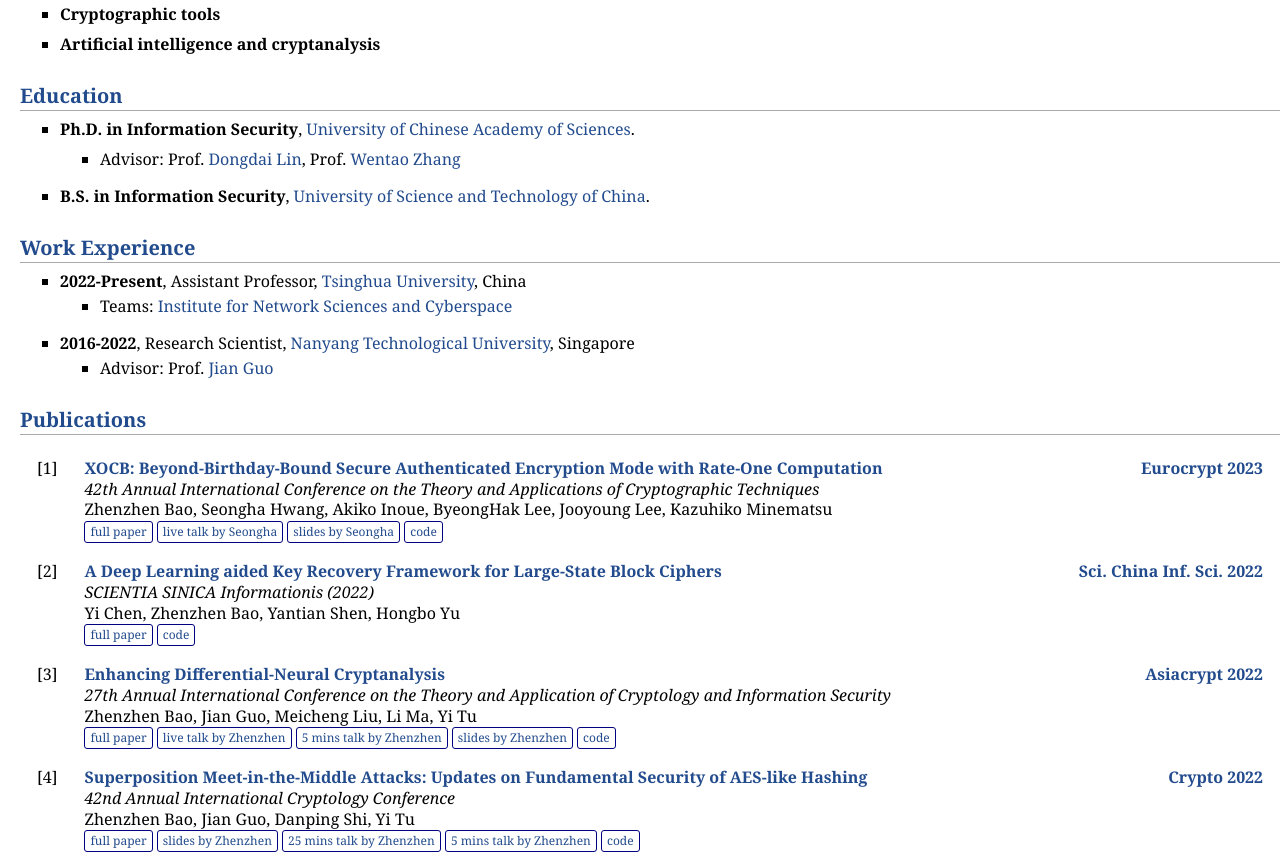
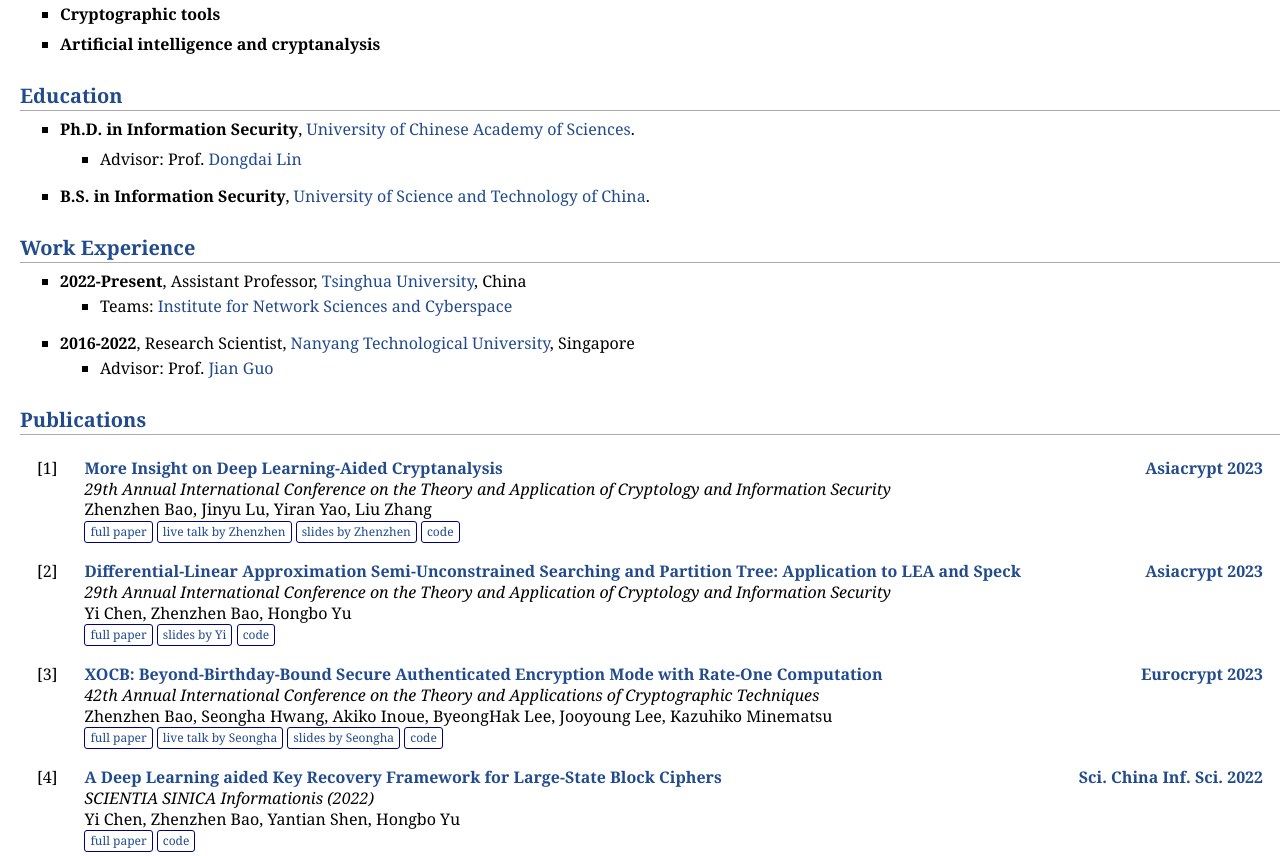
Before and after one commit to FreeDisciplina/FreeDisciplina.github.io, a plain HTML site: page index.html in a window 1280 px wide. Shown: the part 765-1621 px from the top of the page. Drawn offline with Linux system fonts and the light colour scheme.

Commit message:
Add files via upload

```diff
--- a/index.html
+++ b/index.html
@@ -84,8 +84,7 @@
 <li><b>Ph.D. in Information Security</b>, <a href="https://english.ucas.ac.cn/">University of Chinese Academy of Sciences</a>.</b></li>
 	<ul>
 	<li>Advisor: Prof. <a href="https://people.ucas.ac.cn/~ddlin?language=en">
-		Dongdai Lin</a>, Prof. <a href="https://people.ucas.ac.cn/~0006940">
-			Wentao Zhang</a></li>
+		Dongdai Lin</a></li>
 	</ul>
 
 <li><b>B.S. in Information Security</b>, <a href="https://en.ustc.edu.cn/">University of Science and Technology of China</a>.</li>
@@ -107,6 +106,35 @@
 <h2><a name="Publications">Publications</a></h2>
 
 <table class="pubcnt">
+
+    <tr>
+        <td valign="top" align="left"></td>
+        <td align="left">
+            <b><a href="https://doi.org/10.1007/978-981-99-8727-6_15" target="_blank">More Insight on Deep Learning-Aided Cryptanalysis</a></b>
+            <br><i>29th Annual International Conference on the Theory and Application of Cryptology and Information Security</i>
+            <br>Zhenzhen Bao, Jinyu Lu, Yiran Yao, Liu Zhang
+            <br>
+            <a href="https://eprint.iacr.org/2023/1391" class="btn" target="_blank">full paper</a>
+            <a href="https://youtu.be/H54ZzQ_FsQo?feature=shared&t=1691" class="btn" target="_blank">live talk by Zhenzhen</a>
+            <a href="https://iacr.org/submit/files/slides/2023/asiacrypt/asiacrypt2023/54/slides.pdf" class="btn" target="_blank">slides by Zhenzhen</a>
+            <a href="https://www.dropbox.com/sh/yleufeiu0wqwcjv/AADUpM15q86Uk1lM8z99fU2ia?dl=0" class="btn" target="_blank">code</a>
+        </td>
+        <td valign="top" align="right"><a href="https://asiacrypt.iacr.org/2023/"><b>Asiacrypt 2023</a></b></td>
+    </tr>
+
+    <tr>
+        <td valign="top" align="left"></td>
+        <td align="left">
+            <b><a href="https://doi.org/10.1007/978-981-99-8727-6_8" target="_blank">Differential-Linear Approximation Semi-Unconstrained Searching and Partition Tree: Application to LEA and Speck</a></b>
+            <br><i>29th Annual International Conference on the Theory and Application of Cryptology and Information Security</i>
+            <br>Yi Chen, Zhenzhen Bao, Hongbo Yu
+            <br>
+            <a href="https://eprint.iacr.org/2023/1414" class="btn" target="_blank">full paper</a>
+            <a href="https://iacr.org/submit/files/slides/2023/asiacrypt/asiacrypt2023/146/slides.pdf" class="btn" target="_blank">slides by Yi</a>
+            <a href="https://github.com/AI-Lab-Y/DLA_search_and_partition_tree" class="btn" target="_blank">code</a>
+        </td>
+        <td valign="top" align="right"><a href="https://asiacrypt.iacr.org/2023/"><b>Asiacrypt 2023</a></b></td>
+    </tr>
 
     <tr>
         <td valign="top" align="left"></td>
@@ -140,7 +168,7 @@
         <td valign="top" align="left"></td>
         <td align="left">
             <b><a href="https://doi.org/10.1007/978-3-031-22963-3_11" target="_blank">Enhancing Differential-Neural Cryptanalysis</a></b>
-            <br><i>27th Annual International Conference on the Theory and Application of Cryptology and Information Security</i>
+            <br><i>28th Annual International Conference on the Theory and Application of Cryptology and Information Security</i>
             <br>Zhenzhen Bao, Jian Guo, Meicheng Liu, Li Ma, Yi Tu
             <br>
             <a href="https://eprint.iacr.org/2021/719" class="btn" target="_blank">full paper</a>
```
